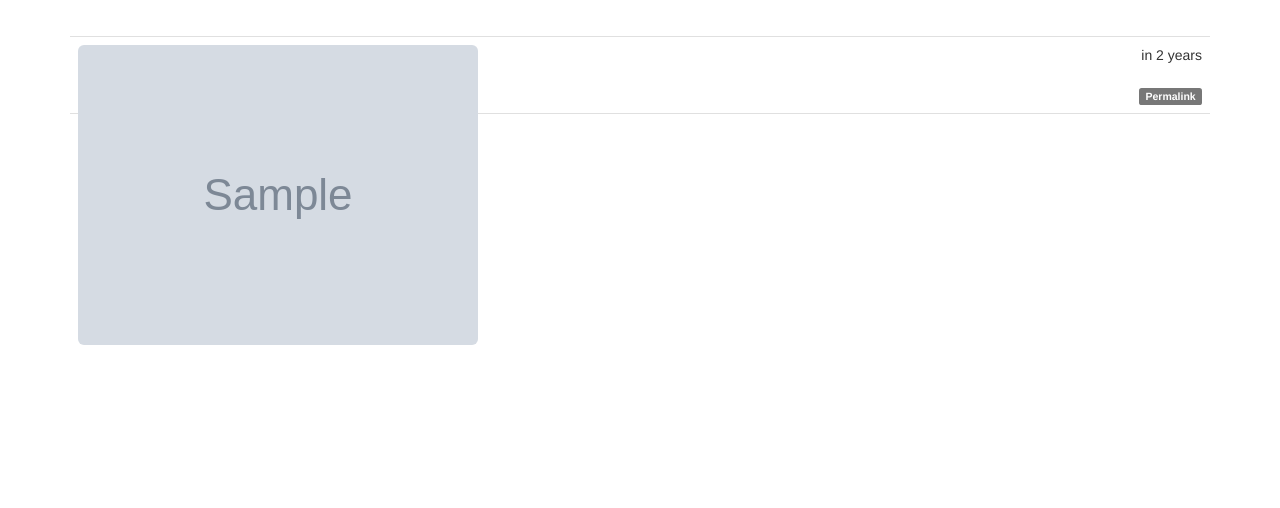
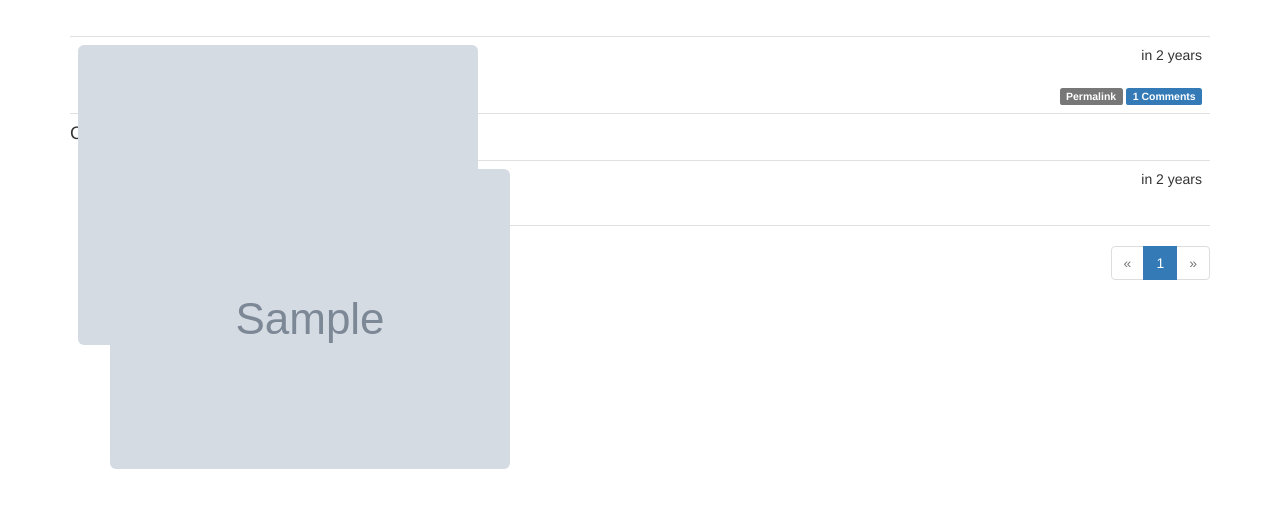
Before and after one commit to happyMeiyo/myFlask, a Python web app: template app/templates/post.html in a window 1280 px wide. Shown: the part 52-560 px from the top of the page. Run offline with Jinja, Linux system fonts and the light colour scheme; the template is opened without the code that fills it: most values are stand-ins (such as "Sample title", 1, 10 or a date in 2020); grey boxes marked "Sample" are stand-in pictures; some libraries are stand-ins or nearby versions.

Commit message:
这是个什么鬼？

```diff
--- a/app/main/views.py
+++ b/app/main/views.py
@@ -104,7 +104,7 @@ def edit_profile_admin(id):
 @main.route('/post/<int:id>', methods=['GET', 'POST'])
 def post(id):
     post = Post.query.get_or_404(id)
-    form =  CommentForm()
+    form = CommentForm()
     if form.validate_on_submit():
         comment = Comment(body=form.body.data, post=post, author=current_user._get_current_object())
         db.session.add(comment)
--- a/app/static/styles.css
+++ b/app/static/styles.css
@@ -41,6 +41,38 @@ div.post-content {
 div.post-footer {
     text-align: right;
 }
+ul.comments {
+    list-style-type: none;
+    padding: 0px;
+    margin: 16px 0px 0px 0px;
+}
+ul.comments li.comment {
+    margin-left: 32px;
+    padding: 8px;
+    border-bottom: 1px solid #e0e0e0;
+}
+ul.comments li.comment:nth-child(1) {
+    border-top: 1px solid #e0e0e0;
+}
+ul.comments li.comment:hover {
+    background-color: #f0f0f0;
+}
+div.comment-date {
+    float: right;
+}
+div.comment-author {
+    font-weight: bold;
+}
+div.comment-thumbnail {
+    position: absolute;
+}
+div.comment-content {
+    margin-left: 48px;
+    min-height: 48px;
+}
+div.comment-form {
+    margin: 16px 0px 16px 32px;
+}
 div.pagination {
     width: 100%;
     text-align: right;
--- /dev/null
+++ b/app/templates/_comment.html
@@ -0,0 +1,24 @@
+<ul class="comments">
+    {% for comment in comments %}
+    <li class="comment">
+        <div class="comment-thumbnail">
+            <a href="{{ url_for('.user', username=comment.author.username) }}">
+                <img class="img-rounded profile-thumbnail" src="{{ comment.author.gravatar(size=40) }}">
+            </a>
+        </div>
+        <div class="comment-content">
+            <div class="comment-date">{{ moment(comment.timestamp).fromNow() }}</div>
+            <div class="comment-author"><a href="{{ url_for('.user', username=comment.author.username) }}">
+                                        {{ comment.author.username }}</a>
+            </div>
+            <div class="comment-body">
+                {% if comment.body_html %}
+                    {{ comment.body_html | safe }}
+                {% else %}
+                    {{ comment.body }}
+                {% endif %}
+            </div>
+        </div>
+    </li>
+    {% endfor %}
+</ul>
--- a/app/templates/_macros.html
+++ b/app/templates/_macros.html
@@ -1,38 +1,32 @@
-{% macro pagination_widget(pagination, endpoint) %}
-
-<ul class='pagination'>
-    <li {% if not pagination.has_prev %} class="disabled" {% endif %}>
-        <a href="
-        {% if pagination.has_prev %} {{ url_for(endpoint, page = pagination.page - 1, **kwargs) }}
-        {% else %} #
-        {% endif %}">&laquo;</a>
+{% macro pagination_widget(pagination, endpoint, fragment='') %}
+<ul class="pagination">
+    <li{% if not pagination.has_prev %} class="disabled"{% endif %}>
+        <a href="{% if pagination.has_prev %}{{ url_for(endpoint, page=pagination.prev_num, **kwargs) }}{{ fragment }}{% else %}#{% endif %}">
+            &laquo;
+        </a>
     </li>
     {% for p in pagination.iter_pages() %}
         {% if p %}
             {% if p == pagination.page %}
             <li class="active">
-                <a href="{{ url_for(endpoint, page=p, **kwargs) }}">{{ p }}</a>
+                <a href="{{ url_for(endpoint, page = p, **kwargs) }}{{ fragment }}">{{ p }}</a>
             </li>
             {% else %}
             <li>
-                <a href="{{ url_for(endpoint, page=p, **kwargs) }}">{{ p }}</a>
+                <a href="{{ url_for(endpoint, page = p, **kwargs) }}{{ fragment }}">{{ p }}</a>
             </li>
             {% endif %}
         {% else %}
-        <li class="disabled">
-            <a href="#">&hellip;</a>
-        </li>
+        <li class="disabled"><a href="#">&hellip;</a></li>
         {% endif %}
     {% endfor %}
 
-    <li {% if not pagination.has_next %} class="disabled" {% endif %}>
-        <a href="
-        {% if pagination.has_next %} {{ url_for(endpoint, page=pagination.page+1, **kwargs) }}
-        {% else %} #
-        {% endif %}">
+    <li{% if not pagination.has_next %} class="disabled"{% endif %}>
+        <a href="{% if pagination.has_next %}
+                        {{ url_for(endpoint, page=pagination.next_num, **kwargs) }}{{ fragment }}
+                     {% else %}#{% endif %}">
             &raquo;
         </a>
     </li>
-
 </ul>
 {% endmacro %}
--- a/app/templates/_post.html
+++ b/app/templates/_post.html
@@ -19,15 +19,20 @@
                 {% endif %}
             </div>
             <div class="post-footer">
-                <a href="{{ url_for('.post', id=post.id) }}">
-                    <span class="label label-default">Permalink</span>
-                </a>
-
                 {% if current_user == post.author and current_user.can(Permission.WRITE_ARTICLES) %}
                     <a href="{{ url_for('.edit', id=post.id) }}"><span class="label label-primary">Edit</span></a>
                 {% elif current_user.is_administrator%}
                     <a href="{{ url_for('.edit', id=post.id) }}"><span class="label label-danger">Edit[Admin]</span></a>
                 {% endif %}
+
+                <a href="{{ url_for('.post', id=post.id) }}">
+                    <span class="label label-default">Permalink</span>
+                </a>
+
+                <a href="{{ url_for('.post', id=post.id) }}#comments">
+                    <span class="label label-primary">{{ post.comments.count() }} Comments </span>
+                </a>
+
             </div>
         </div>
     </li>
--- a/app/templates/post.html
+++ b/app/templates/post.html
@@ -1,7 +1,23 @@
 {% extends "base.html" %}
+{% import "bootstrap/wtf.html" as wtf %}
+{% import "_macros.html" as macros %}
 
 {% block title %}Flasky - Post{% endblock %}
 
 {% block page_content %}
     {% include '_post.html' %}
+
+    <h4 id="comments">Comments</h4>
+    {% if current_user.can(Permission.COMMENT) %}
+        <div class="comment-form">
+            {{ wtf.quick_form(form) }}
+        </div>
+    {% endif %}
+
+    {% include '_comment.html' %}
+    {% if pagination %}
+        <div class="pagination">
+            {{ macros.pagination_widget(pagination, '.post', fragment='#comments', id=posts[0].id) }}
+        </div>
+    {% endif %}
 {% endblock %}
```
